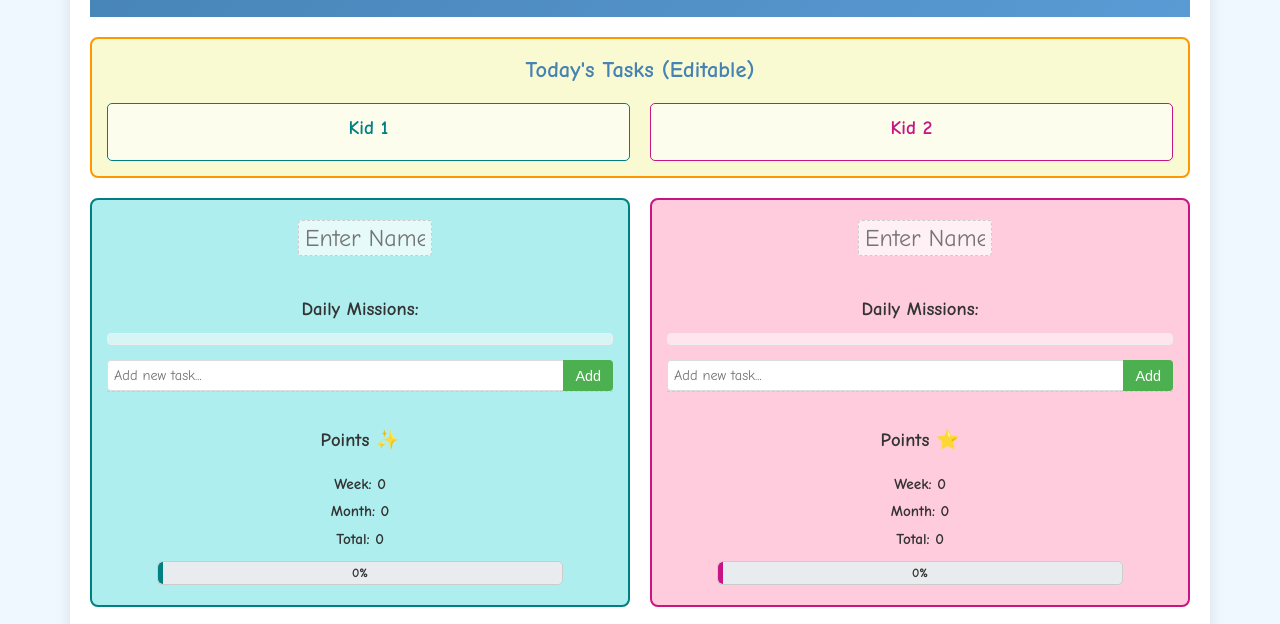
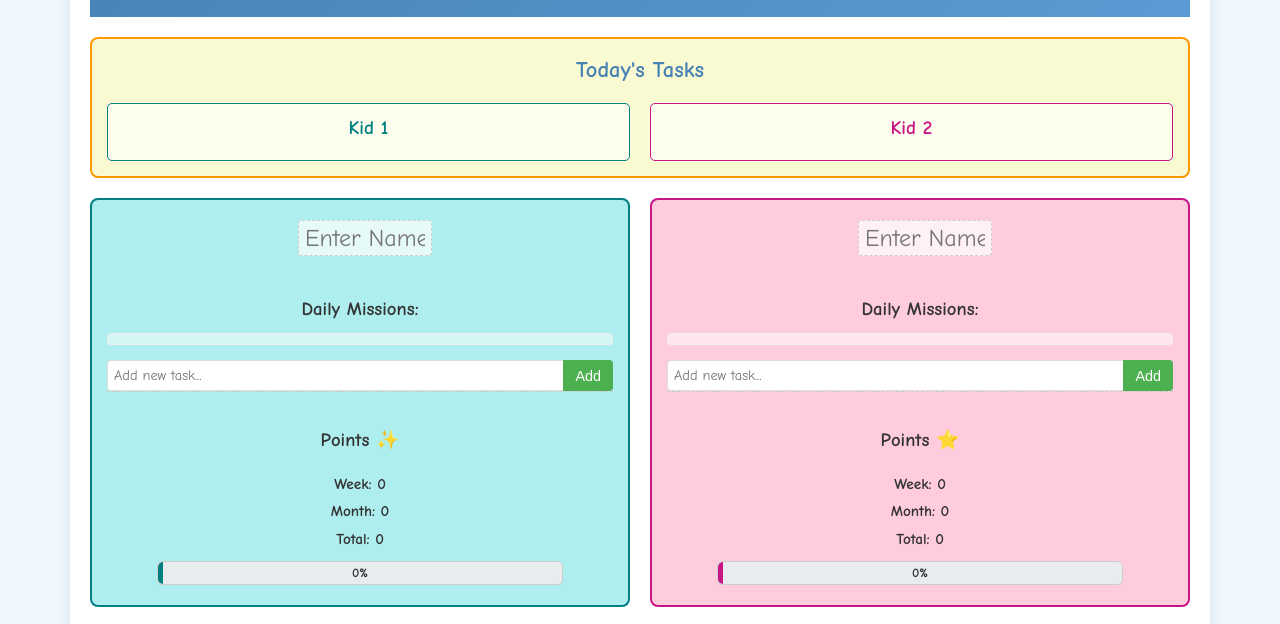
Before and after one commit to rjberm/super-tasker, a plain HTML site: page index.html in a window 1280 px wide. Shown: the part 153-777 px from the top of the page. Drawn offline with Linux system fonts and the light colour scheme; no server answers.

Commit message:
Update index.html
removed (editable)

```diff
--- a/index.html
+++ b/index.html
@@ -119,7 +119,7 @@
         <main>
              <!-- Top Today's Editable Tasks View (Always Visible) -->
             <section id="top-today-view">
-                 <h2>Today's Tasks (Editable)</h2>
+                 <h2>Today's Tasks</h2>
                  <div class="top-today-container">
                      <div id="top-today-kid1" class="top-today-kid"> <h3 id="top-today-kid1-name">Kid 1</h3> <div id="top-today-kid1-tasks"></div> </div>
                      <div id="top-today-kid2" class="top-today-kid"> <h3 id="top-today-kid2-name">Kid 2</h3> <div id="top-today-kid2-tasks"></div> </div>
```
